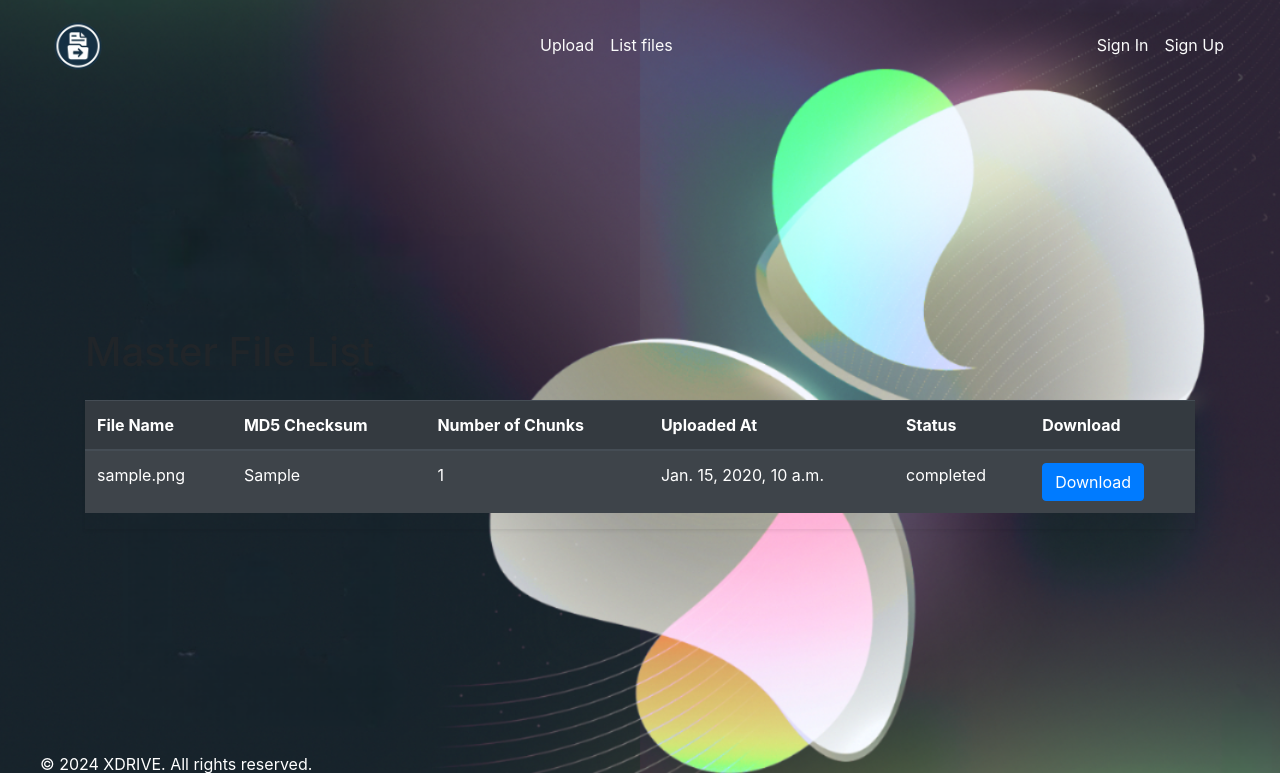
After one commit to RogerHuauya/XDrive, a Django app: template web/templates/components/list.html in a window 1280 px wide. The commit adds this page. Shown: the top 773 px of the page. Run offline with Django 4.2, Linux system fonts and the light colour scheme; the template is opened without the code that fills it: values that come from a table or form of the project are taken from there, others are empty; tables that the repository leaves empty hold one stand-in row (values such as "Sample post"); some libraries are stand-ins or nearby versions.

Commit message:
21 functional version to upload and download (#25)
* fix navbar

* function version to upload y download files

* flake8

```diff
--- a/upload/models.py
+++ b/upload/models.py
@@ -7,6 +7,7 @@ class MasterFile(models.Model):
     md5_checksum = models.CharField(max_length=32)
     number_of_chunks = models.PositiveIntegerField()
     uploaded_at = models.DateTimeField(auto_now_add=True)
+    status = models.CharField(max_length=20, default='pending')
 
     def is_complete(self):
         return self.chunkedfile_set.count() == self.number_of_chunks
--- a/upload/serializers.py
+++ b/upload/serializers.py
@@ -6,7 +6,7 @@ class MasterFileSerializer(serializers.ModelSerializer):
     class Meta:
         model = MasterFile
         fields = ['id', 'file_name', 'md5_checksum',
-                  'number_of_chunks']
+                  'number_of_chunks', 'status']
 
 
 class ChunkedFileSerializer(serializers.ModelSerializer):
--- a/web/static/scripts.js
+++ b/web/static/scripts.js
@@ -1,3 +1,91 @@
+function initIndexedDB() {
+    return new Promise((resolve, reject) => {
+        const request = indexedDB.open("uploadDatabase", 1);
+
+        request.onupgradeneeded = (event) => {
+            const db = event.target.result;
+            if (!db.objectStoreNames.contains("chunks")) {
+                const objectStore = db.createObjectStore("chunks", { keyPath: "id", autoIncrement: true });
+                objectStore.createIndex("fileId", "fileId", { unique: false });
+                objectStore.createIndex("chunkNumber", "chunkNumber", { unique: false });
+            }
+
+        };
+
+        request.onsuccess = (event) => {
+            resolve(event.target.result);
+        };
+
+        request.onerror = (event) => {
+            reject(event.target.error);
+        };
+    });
+}
+
+async function storeChunkInIndexedDB(fileId, fileName, chunk, chunkNumber) {
+    const db = await initIndexedDB();
+    return new Promise((resolve, reject) => {
+        const transaction = db.transaction(["chunks"], "readwrite");
+        const objectStore = transaction.objectStore("chunks");
+        const request = objectStore.add({ fileId: fileId, chunkNumber: chunkNumber, fileName: fileName, chunk: chunk });
+
+        request.onsuccess = () => {
+            console.log(`Chunk ${chunkNumber} del archivo ${fileName} almacenado en IndexedDB`);
+            resolve();
+        };
+
+        request.onerror = (event) => {
+            reject(event.target.error);
+        };
+    });
+}
+
+
+async function getChunksFromIndexedDB(fileId) {
+    const db = await initIndexedDB();
+    return new Promise((resolve, reject) => {
+
+        const request = db
+              .transaction(["chunks"], "readonly")
+              .objectStore("chunks").index("fileId")
+              .getAll(Number(fileId));
+
+        request.onsuccess = (event) => {
+            console.log(`Chunks recuperados de IndexedDB para fileId ${fileId}`);
+            console.log(event.target.result)
+            resolve(event.target.result);
+        };
+
+        request.onerror = (event) => {
+            reject(event.target.error);
+        };
+    });
+}
+
+async function clearChunksFromIndexedDB(fileId) {
+    const db = await initIndexedDB();
+    return new Promise((resolve, reject) => {
+        const transaction = db.transaction(["chunks"], "readwrite");
+        const objectStore = transaction.objectStore("chunks");
+        const index = objectStore.index("fileId");
+        const request = index.openCursor(IDBKeyRange.only(fileId));
+
+        request.onsuccess = (event) => {
+            const cursor = event.target.result;
+            if (cursor) {
+                cursor.delete();
+                cursor.continue();
+            } else {
+                resolve();
+            }
+        };
+
+        request.onerror = (event) => {
+            reject(event.target.error);
+        };
+    });
+}
+
 function getCsrfToken() {
     const csrfTokenElement = document.querySelector('[name=csrfmiddlewaretoken]');
     if (!csrfTokenElement) {
@@ -9,22 +97,21 @@ function getCsrfToken() {
 function calculateMd5(blob) {
     return new Promise((resolve, reject) => {
         const reader = new FileReader();
-        reader.onload = function (event) {
+        reader.onload = function(event) {
             const data = event.target.result;
             const md5 = CryptoJS.MD5(CryptoJS.enc.Latin1.parse(data)).toString();
             resolve(md5);
         };
-        reader.onerror = function () {
+        reader.onerror = function() {
             reject('File read error');
         };
         reader.readAsBinaryString(blob);
     });
 }
 
-
 async function createMasterFile(fileName, totalChunks, md5Checksum, csrfToken) {
     try {
-        const response = await axios.post('http://localhost:8000/upload/masterfile/', {
+        const response = await axios.post('/upload/masterfile/', {
             file_name: fileName,
             md5_checksum: md5Checksum,
             number_of_chunks: totalChunks
@@ -33,81 +120,192 @@ async function createMasterFile(fileName, totalChunks, md5Checksum, csrfToken) {
                 'X-CSRFToken': csrfToken
             }
         });
-
         return response.data;
     } catch (error) {
-        if (error.response) {
-            throw new Error(`Failed to create master file: ${error.response.data}`);
+        handleError(error, 'Failed to create master file');
+    }
+}
+
+let simulateNetworkFailureAfterChunks = 2; // Simular falla después de 3 chunks subidos
+
+async function uploadChunkToServer(masterFileId, chunk, chunkNumber, chunkMd5, csrfToken) {
+    const formData = new FormData();
+    formData.append('file', chunk);
+    formData.append('chunk_number', chunkNumber);
+    formData.append('master_file', masterFileId);
+    formData.append('md5_checksum', chunkMd5);
+
+    try {
+        const response = await axios.post('/upload/chunkedfile/', formData, {
+            headers: {
+                'X-CSRFToken': csrfToken
+            }
+        });
+        return response.data;
+    } catch (error) {
+        handleError(error, 'Failed to components chunk');
+    }
+}
+
+async function getLastUploadedChunk(masterFileId) {
+    try {
+        const response = await axios.get(`/upload/chunkedfile/last-chunk/?master_file_id=${masterFileId}`);
+        console.log(`Último chunk subido: ${response.data.chunk_number}`); // Depuración
+        return response.data.chunk_number;
+    } catch (error) {
+        if (error.response && error.response.status === 404) {
+            console.warn(`Master file with ID ${masterFileId} not found.`);
+            return 0;
         } else {
-            throw new Error('Failed to create master file');
+            handleError(error, 'Failed to fetch last uploaded chunk');
         }
     }
 }
 
-async function uploadChunk(fileId, chunk, chunkNumber, chunkMd5, csrfToken) {
-    const formData = new FormData();
-    formData.append('file', chunk);
-    formData.append('chunk_number', chunkNumber);
-    formData.append('master_file', fileId);
-    formData.append('md5_checksum', chunkMd5);
+function handleError(error, message) {
+    if (error.response) {
+        console.error(`${message}: ${error.response.data}`);
+    } else {
+        console.error(`${message}: Network Error`);
+    }
+    throw new Error(message);
+}
 
+async function updateMasterFileStatus(masterFileId, status, csrfToken) {
     try {
-        const response = await axios.post('http://localhost:8000/upload/chunkedfile/', formData, {
+        const response = await axios.patch(`/upload/masterfile/${masterFileId}/`, {
+            status: status
+        }, {
             headers: {
                 'X-CSRFToken': csrfToken
             }
         });
-
         return response.data;
     } catch (error) {
-        if (error.response) {
-            throw new Error(`HTTP error! status: ${error.response.status}: ${error.response.data}`);
-        } else {
-            throw new Error('HTTP error! status: Network Error');
-        }
+        handleError(error, 'Failed to update master file status');
     }
 }
 
-// Manejar la subida completa del archivo
-async function uploadFile(event) {
+async function uploadFile(event, masterFileId = null, startChunk = 0) {
     console.log("1 - Iniciando función uploadFile");
     event.preventDefault();
 
     try {
-        const fileInput = document.getElementById('file');
+        const fileInput = document.getElementById(masterFileId ? `file-input-${masterFileId}` : 'file');
         const file = fileInput.files[0];
-        const chunkSize = 1024 * 1024; // 1MB
-        const totalChunks = Math.ceil(file.size / chunkSize);
+        const totalChunks = 5; // Dividir en 5 partes
+        const chunkSize = Math.ceil(file.size / totalChunks); // Tamaño de cada chunk
         const csrfToken = getCsrfToken();
-
-        // Calcular MD5 del archivo completo
         const fileMd5 = await calculateMd5(file);
 
-        const masterFile = await createMasterFile(file.name, totalChunks, fileMd5, csrfToken);
-        const fileId = masterFile.id;
-        console.log("1 - MasterFile creado con ID:", fileId);
+        if (!masterFileId) {
+            const masterFile = await createMasterFile(file.name, totalChunks, fileMd5, csrfToken);
+            masterFileId = masterFile.id;
+        } else {
+            const lastUploadedChunk = await getLastUploadedChunk(masterFileId);
+            startChunk = lastUploadedChunk ? lastUploadedChunk + 1 : 0;
+        }
 
-        for (let i = 0; i < totalChunks; i++) {
+        for (let i = startChunk; i < totalChunks; i++) {
             const chunk = file.slice(i * chunkSize, (i + 1) * chunkSize);
             const chunkMd5 = await calculateMd5(chunk);
             console.log(`2 - Subiendo chunk ${i + 1} de ${totalChunks} con MD5: ${chunkMd5}`);
-            await uploadChunk(fileId, chunk, i, chunkMd5, csrfToken);
+            try {
+                await uploadChunkToServer(masterFileId, chunk, i, chunkMd5, csrfToken);
+            } catch (error) {
+                console.warn(`Error subiendo chunk ${i + 1}, almacenando en IndexedDB para reanudar luego`);
+                // Almacenar todos los chunks faltantes en IndexedDB
+                for (let j = i; j < totalChunks; j++) {
+                    const remainingChunk = file.slice(j * chunkSize, (j + 1) * chunkSize);
+                    await storeChunkInIndexedDB(masterFileId, file.name, remainingChunk, j);
+                }
+                throw error;
+            }
+            if (i === startChunk) {
+                await updateMasterFileStatus(masterFileId, 'in_progress', csrfToken);
+            }
         }
 
-        console.log('3 - Archivo subido exitosamente!');
-        alert('File uploaded successfully!');
+        await updateMasterFileStatus(masterFileId, 'completed', csrfToken);
+        await clearChunksFromIndexedDB(masterFileId); //
+
+        console.log('4 - Archivo subido exitosamente!');
     } catch (error) {
-        console.error('Error during file upload:', error);
+        console.error('Error durante la subida del archivo:', error);
     }
 }
 
+
+async function printIndexedDBContents() {
+    const db = await initIndexedDB();
+    return new Promise((resolve, reject) => {
+        const transaction = db.transaction(["chunks"], "readonly");
+        const objectStore = transaction.objectStore("chunks");
+        const request = objectStore.getAll();
+
+        request.onsuccess = (event) => {
+            console.log('IndexedDB Contents:', event.target.result);
+            resolve(event.target.result);
+        };
+
+        request.onerror = (event) => {
+            reject(event.target.error);
+        };
+    });
+}
+
+    async function resumeUpload(event, masterFileId) {
+        event.preventDefault();
+        const csrfToken = getCsrfTokened();
+
+        const storedChunks = await getChunksFromIndexedDB(masterFileId);
+        if (storedChunks.length > 0) {
+            console.log(`Reanudando la carga desde IndexedDB, chunk ${storedChunks[0].chunkNumber + 1}`);
+            for (const {fileId, chunkNumber, chunk } of storedChunks) {
+                const chunkMd5 = await calculateMd5(chunk);
+                console.log(`Subiendo chunk ${chunkNumber + 1} desde IndexedDB`);
+                console.log("MasterFileId : "+fileId)
+                console.log("File : "+chunk)
+                console.log("ChunkNumber : "+chunkNumber)
+                console.log("ChunkMd5 : "+chunkMd5)
+                console.log("CsrfToken : "+csrfToken)
+                await uploadChunkToServer(fileId, chunk, chunkNumber, chunkMd5, csrfToken);
+
+            }
+            await updateMasterFileStatus(masterFileId, 'completed', csrfToken);
+            await clearChunksFromIndexedDB(masterFileId);
+        }
+    }
+
+    async function downloadFile(masterFileId) {
+        try {
+            const response = await axios.get(`/upload/chunkedfile/download/?master_file_id=${masterFileId}`, {
+                responseType: 'blob'
+            });
+
+            const url = window.URL.createObjectURL(new Blob([response.data]));
+            const link = document.createElement('a');
+            link.href = url;
+
+            const contentDisposition = response.headers['content-disposition'];
+            console.log("Content-Disposition:", contentDisposition); // Depuración
+
+            let fileName = 'downloaded_file.png';
+            if (contentDisposition) {
+                const matches = /filename="([^"]*)"/.exec(contentDisposition);
+                if (matches != null && matches[1]) {
+                    fileName = matches[1];
+                }
+            }
+            link.setAttribute('download', fileName);
+            document.body.appendChild(link);
+            link.click();
+            document.body.removeChild(link);
+        } catch (error) {
+            console.error('Error downloading file:', error);
+        }
+    }
+
 document.addEventListener('DOMContentLoaded', (event) => {
-    const form = document.getElementById('uploadForm');
-    //form.addEventListener('submit', uploadFile);
+    printIndexedDBContents();
 });
-
-window.getCsrfToken = getCsrfToken;
-window.calculateMd5 = calculateMd5;
-window.createMasterFile = createMasterFile;
-window.uploadChunk = uploadChunk;
-window.uploadFile = uploadFile;
--- /dev/null
+++ b/web/templates/components/list.html
@@ -0,0 +1,48 @@
+{% extends 'web/../layout/base.html' %}
+{% load static %}
+
+{% block title %}Master File List{% endblock %}
+
+{% block content %}
+<div class="container">
+    <h1 class="my-4">Master File List</h1>
+    <div class="table-responsive shadow-sm">
+        <table class="table table-striped table-dark">
+            <thead class="thead-dark">
+                <tr>
+                    <th>File Name</th>
+                    <th>MD5 Checksum</th>
+                    <th>Number of Chunks</th>
+                    <th>Uploaded At</th>
+                    <th>Status</th>
+                    <th>Download</th>
+                </tr>
+            </thead>
+            <tbody>
+                {% for master_file in master_files %}
+                    <tr>
+                        <td>{{ master_file.file_name }}</td>
+                        <td>{{ master_file.md5_checksum }}</td>
+                        <td>{{ master_file.number_of_chunks }}</td>
+                        <td>{{ master_file.uploaded_at }}</td>
+                        <td>{{ master_file.status }}</td>
+                        <td>
+                        {% if master_file.status == 'completed' %}
+                            <button class="btn btn-primary" onclick="downloadFile('{{ master_file.id }}')">Download</button>
+                        {% elif master_file.status == 'in_progress' %}
+                            <button class="btn btn-warning" onclick="resumeUpload(event, '{{ master_file.id }}')">Resume Upload</button>
+                        {% elif master_file.status == 'pending' %}
+                            <button class="btn btn-info">Pending</button>
+                        {% else %}
+                            <button class="btn btn-secondary" disabled>No Actions</button>
+                        {% endif %}
+                        </td>
+                    </tr>
+                {% endfor %}
+            </tbody>
+        </table>
+    </div>
+</div>
+<input type="hidden" id="csrf_token" value="{{ csrf_token }}">
+
+{% endblock %}
--- a/web/templates/web/partials/section.html
+++ b/web/templates/components/upload.html
@@ -1,13 +1,10 @@
-<!-- <div id="drop_zone" class="drop-zone" ondrop="dropHandler(event);">
-  <p class="drop-zone-text">Drag one file to this <i>drop zone</i>.</p>
-</div> -->
 
 <form class="file-upload-form" onsubmit="uploadFile(event)">
     <label for="file" class="file-upload-label">
         <div class="file-upload-design" ondrop="dropHandler(event);" ondrag="dragOverHandler(event);">
             <svg viewBox="0 0 640 512" height="1em">
                 <path
-                        d="M144 480C64.5 480 0 415.5 0 336c0-62.8 40.2-116.2 96.2-135.9c-.1-2.7-.2-5.4-.2-8.1c0-88.4 71.6-160 160-160c59.3 0 111 32.2 138.7 80.2C409.9 102 428.3 96 448 96c53 0 96 43 96 96c0 12.2-2.3 23.8-6.4 34.6C596 238.4 640 290.1 640 352c0 70.7-57.3 128-128 128H144zm79-217c-9.4 9.4-9.4 24.6 0 33.9s24.6 9.4 33.9 0l39-39V392c0 13.3 10.7 24 24 24s24-10.7 24-24V257.9l39 39c9.4 9.4 24.6 9.4 33.9 0s9.4-24.6 0-33.9l-80-80c-9.4-9.4-24.6-9.4-33.9 0l-80 80z"
+                    d="M144 480C64.5 480 0 415.5 0 336c0-62.8 40.2-116.2 96.2-135.9c-.1-2.7-.2-5.4-.2-8.1c0-88.4 71.6-160 160-160c59.3 0 111 32.2 138.7 80.2C409.9 102 428.3 96 448 96c53 0 96 43 96 96c0 12.2-2.3 23.8-6.4 34.6C596 238.4 640 290.1 640 352c0 70.7-57.3 128-128 128H144zm79-217c-9.4 9.4-9.4 24.6 0 33.9s24.6 9.4 33.9 0l39-39V392c0 13.3 10.7 24 24 24s24-10.7 24-24V257.9l39 39c9.4 9.4 24.6 9.4 33.9 0s9.4-24.6 0-33.9l-80-80c-9.4-9.4-24.6-9.4-33.9 0l-80 80z"
                 ></path>
             </svg>
             <p>Drag and Drop</p>
@@ -17,6 +14,5 @@
         <input id="file" type="file"/>
         <input type="hidden"  name="csrfmiddlewaretoken" id="csrf_token" value="{{ csrf_token }}">
         <button type="submit">Upload</button>
-
     </label>
 </form>
--- a/web/templates/web/index.html
+++ b/web/templates/index.html
@@ -1,7 +1,7 @@
-{% extends 'web/base.html' %}
+{% extends 'layout/base.html' %}
 
 {% block content %}
     {% with base_url=base_url %}
-        {% include 'web/partials/section.html' %}
+        {% include 'components/upload.html' %}
     {% endwith %}
 {% endblock %}
--- a/web/templates/web/base.html
+++ b/web/templates/layout/base.html
@@ -11,14 +11,16 @@
 <div class="m-auto d-flex  flex-column justify-content-center"
      style="max-width: 95%; height: 100%">
 
-    {% include 'web/partials/navbar.html' %}
+    {% include 'includes/navbar.html' %}
     <main class="mt-auto">
         {% block content %}
 
         {% endblock %}
     </main>
-    {% include 'web/partials/footer.html' %}
+    {% include 'includes/footer.html' %}
 </div>
+<script src="https://code.jquery.com/jquery-3.6.0.min.js"></script>
+
 <!-- Bootstrap JS and dependencies -->
 <script src="https://cdn.jsdelivr.net/npm/@popperjs/core@2.5.3/dist/umd/popper.min.js"></script>
 <script src="https://stackpath.bootstrapcdn.com/bootstrap/4.5.2/js/bootstrap.min.js"></script>
--- a/web/views.py
+++ b/web/views.py
@@ -3,11 +3,11 @@ from upload.models import MasterFile
 
 
 def home_page(request):
-    return render(request, 'web/index.html')
+    return render(request, 'index.html')
 
 
 def masterFileListView(request):
     master_files = MasterFile.objects.all()
     return render(
-        request, "upload/masterfile_list.html", {"master_files": master_files}
+        request, "components/list.html", {"master_files": master_files}
     )
```
Also changed, not shown: upload/views.py (+50 -0 lines), upload/migrations/0002_masterfile_status.py (added), web/templates/includes/footer.html (renamed from web/templates/web/partials/footer.html), web/templates/includes/navbar.html (renamed from web/templates/web/partials/navbar.html).
